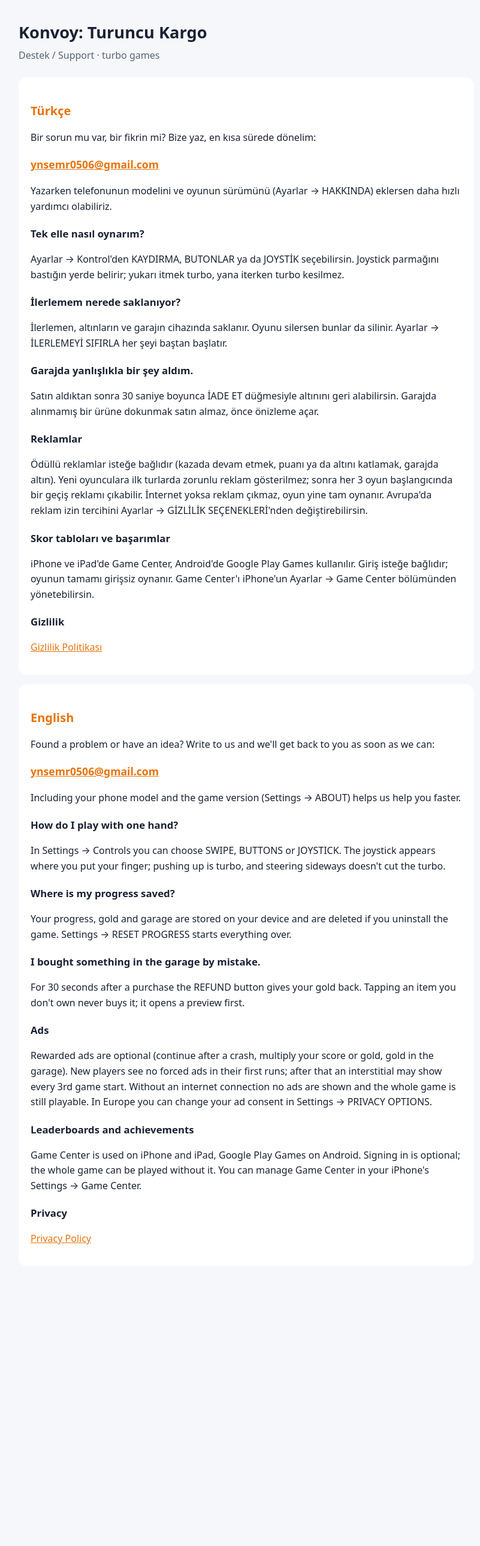
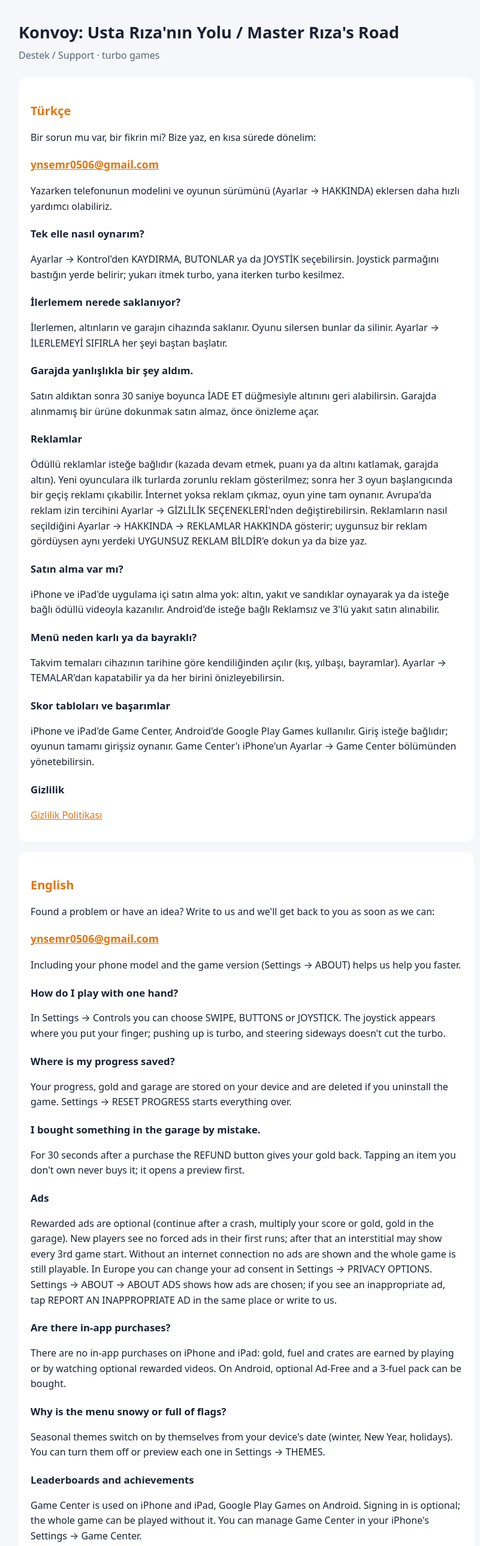
Before and after one commit to yunusemrekurt1/turbogames, a plain HTML site: page konvoy/destek/index.html in a window 1280 px wide. Shown: the top 2578 px of the page at 60% size, without its empty margins (229-1030 px from the left). Before the commit the page ends 2159 px from the top, so only its background shows below. Drawn offline with Linux system fonts and the light colour scheme.

Commit message:
Konvoy destek (27 Kasım 2026): yeni ad, iPhone/iPad'de satın alma yok, takvim temaları

```diff
--- a/konvoy/destek/index.html
+++ b/konvoy/destek/index.html
@@ -20,7 +20,7 @@
 </head>
 <body>
 <main>
-  <h1>Konvoy: Turuncu Kargo</h1>
+  <h1>Konvoy: Usta Rıza'nın Yolu / Master Rıza's Road</h1>
   <p class="ust">Destek / Support · turbo games</p>
 
   <section lang="tr">
@@ -36,7 +36,11 @@
     <h3>Garajda yanlışlıkla bir şey aldım.</h3>
     <p>Satın aldıktan sonra 30 saniye boyunca İADE ET düğmesiyle altınını geri alabilirsin. Garajda alınmamış bir ürüne dokunmak satın almaz, önce önizleme açar.</p>
     <h3>Reklamlar</h3>
-    <p>Ödüllü reklamlar isteğe bağlıdır (kazada devam etmek, puanı ya da altını katlamak, garajda altın). Yeni oyunculara ilk turlarda zorunlu reklam gösterilmez; sonra her 3 oyun başlangıcında bir geçiş reklamı çıkabilir. İnternet yoksa reklam çıkmaz, oyun yine tam oynanır. Avrupa'da reklam izin tercihini Ayarlar → GİZLİLİK SEÇENEKLERİ'nden değiştirebilirsin.</p>
+    <p>Ödüllü reklamlar isteğe bağlıdır (kazada devam etmek, puanı ya da altını katlamak, garajda altın). Yeni oyunculara ilk turlarda zorunlu reklam gösterilmez; sonra her 3 oyun başlangıcında bir geçiş reklamı çıkabilir. İnternet yoksa reklam çıkmaz, oyun yine tam oynanır. Avrupa'da reklam izin tercihini Ayarlar → GİZLİLİK SEÇENEKLERİ'nden değiştirebilirsin. Reklamların nasıl seçildiğini Ayarlar → HAKKINDA → REKLAMLAR HAKKINDA gösterir; uygunsuz bir reklam gördüysen aynı yerdeki UYGUNSUZ REKLAM BİLDİR'e dokun ya da bize yaz.</p>
+    <h3>Satın alma var mı?</h3>
+    <p>iPhone ve iPad'de uygulama içi satın alma yok: altın, yakıt ve sandıklar oynayarak ya da isteğe bağlı ödüllü videoyla kazanılır. Android'de isteğe bağlı Reklamsız ve 3'lü yakıt satın alınabilir.</p>
+    <h3>Menü neden karlı ya da bayraklı?</h3>
+    <p>Takvim temaları cihazının tarihine göre kendiliğinden açılır (kış, yılbaşı, bayramlar). Ayarlar → TEMALAR'dan kapatabilir ya da her birini önizleyebilirsin.</p>
     <h3>Skor tabloları ve başarımlar</h3>
     <p>iPhone ve iPad'de Game Center, Android'de Google Play Games kullanılır. Giriş isteğe bağlıdır; oyunun tamamı girişsiz oynanır. Game Center'ı iPhone'un Ayarlar → Game Center bölümünden yönetebilirsin.</p>
     <h3>Gizlilik</h3>
@@ -56,7 +60,11 @@
     <h3>I bought something in the garage by mistake.</h3>
     <p>For 30 seconds after a purchase the REFUND button gives your gold back. Tapping an item you don't own never buys it; it opens a preview first.</p>
     <h3>Ads</h3>
-    <p>Rewarded ads are optional (continue after a crash, multiply your score or gold, gold in the garage). New players see no forced ads in their first runs; after that an interstitial may show every 3rd game start. Without an internet connection no ads are shown and the whole game is still playable. In Europe you can change your ad consent in Settings → PRIVACY OPTIONS.</p>
+    <p>Rewarded ads are optional (continue after a crash, multiply your score or gold, gold in the garage). New players see no forced ads in their first runs; after that an interstitial may show every 3rd game start. Without an internet connection no ads are shown and the whole game is still playable. In Europe you can change your ad consent in Settings → PRIVACY OPTIONS. Settings → ABOUT → ABOUT ADS shows how ads are chosen; if you see an inappropriate ad, tap REPORT AN INAPPROPRIATE AD in the same place or write to us.</p>
+    <h3>Are there in-app purchases?</h3>
+    <p>There are no in-app purchases on iPhone and iPad: gold, fuel and crates are earned by playing or by watching optional rewarded videos. On Android, optional Ad-Free and a 3-fuel pack can be bought.</p>
+    <h3>Why is the menu snowy or full of flags?</h3>
+    <p>Seasonal themes switch on by themselves from your device's date (winter, New Year, holidays). You can turn them off or preview each one in Settings → THEMES.</p>
     <h3>Leaderboards and achievements</h3>
     <p>Game Center is used on iPhone and iPad, Google Play Games on Android. Signing in is optional; the whole game can be played without it. You can manage Game Center in your iPhone's Settings → Game Center.</p>
     <h3>Privacy</h3>
```
